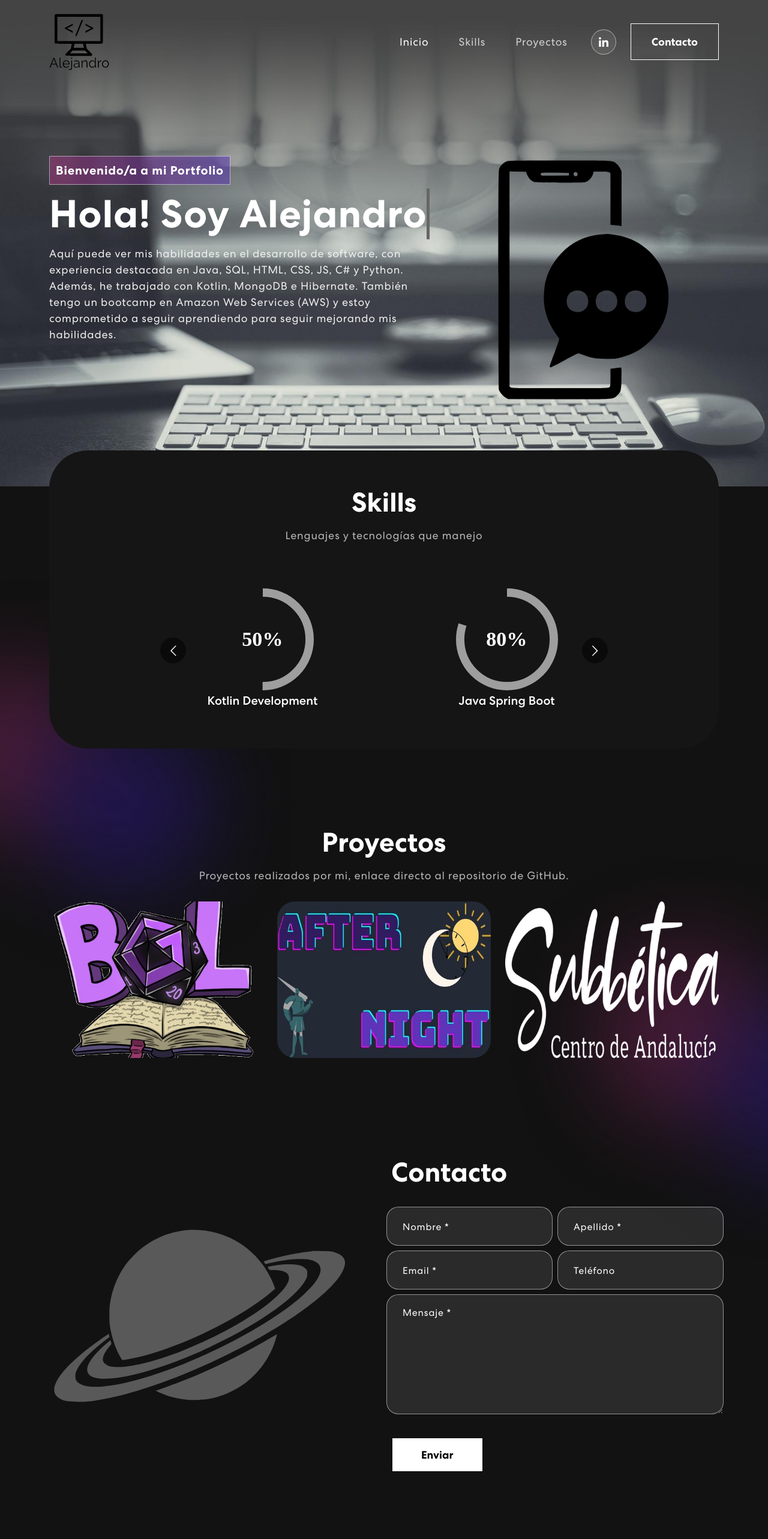
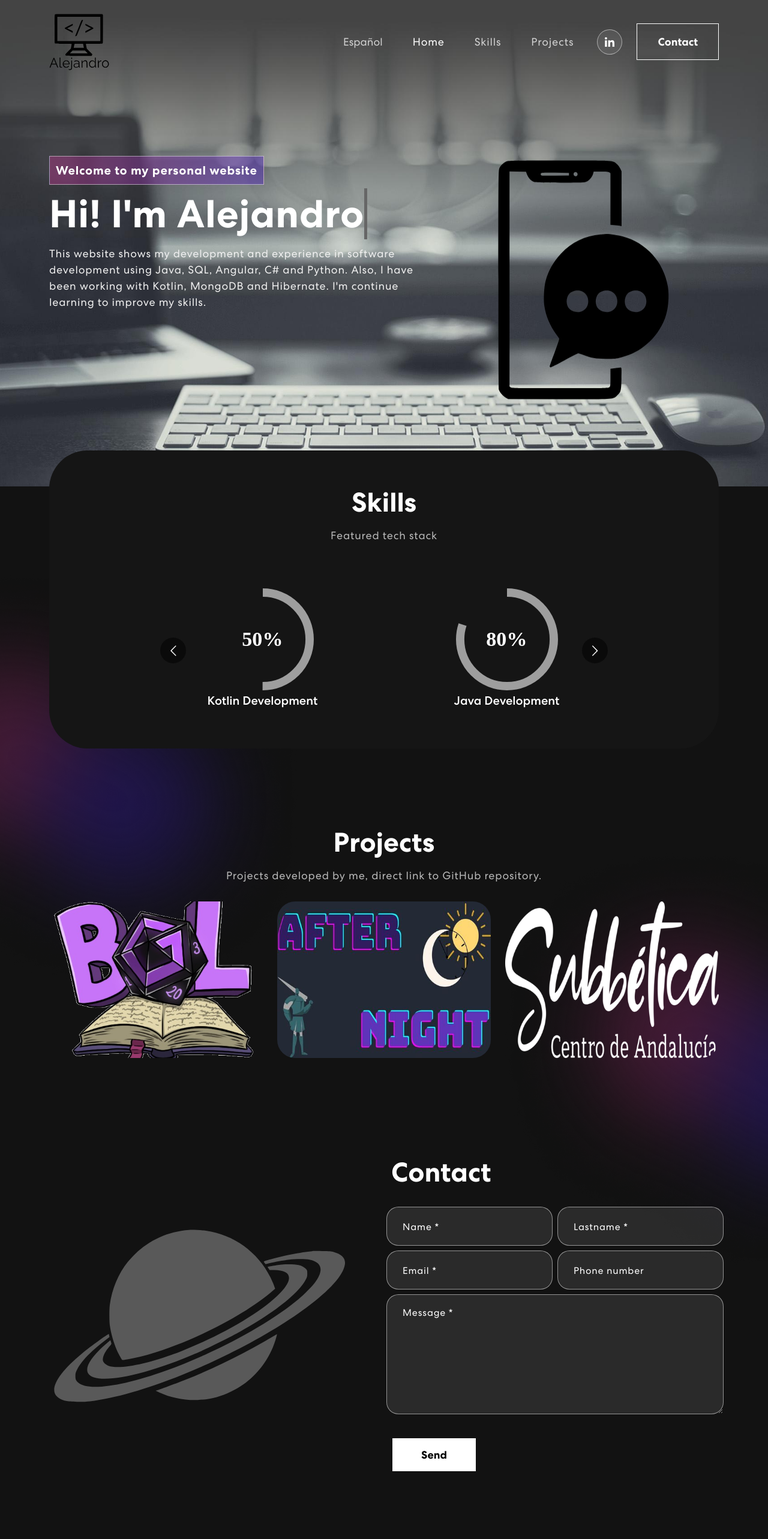
Before and after one commit to SrAlex16/portfolio, a React (Create React App) app: page / in a window 1280 px wide. Shown: the top 2566 px of the page at 60% size. Built offline with nearby package versions, Linux system fonts and the light colour scheme; no server answers.

Commit message:
Translation button and locations

```diff
--- a/src/App.js
+++ b/src/App.js
@@ -8,9 +8,12 @@ import { Skills } from "./components/Skills";
 import { Projects } from "./components/Projects";
 import { Contact } from "./components/Contact";
 import { Footer } from "./components/Footer";
+import { LanguageProvider } from "./components/LanguageContext";
+
 
 function App() {
   return (
+    <LanguageProvider>
       <div className="App">
         <NavBar />
         <Banner />
@@ -19,6 +22,7 @@ function App() {
         <Contact />
         <Footer />
       </div>
+    </LanguageProvider>
   );
 }
 
--- a/src/components/Banner.js
+++ b/src/components/Banner.js
@@ -1,18 +1,24 @@
-import React from 'react'
-
-import { useState, useEffect } from "react";
+import React, { useContext, useState, useEffect } from "react";
 import { Container, Row, Col } from "react-bootstrap";
 import headerImg from "../assets/img/header-img.svg";
 import 'animate.css';
 import TrackVisibility from 'react-on-screen';
 
+import engTexts from './engTexts.json';
+import espTexts from './espTexts.json';
+import { LanguageContext } from './LanguageContext';
+
 export const Banner = () => {
+  // Obtener idioma del contexto global
+  const { language } = useContext(LanguageContext);
+  const texts = language === 'en' ? engTexts : espTexts;
   const [loopNum, setLoopNum] = useState(0);
   const [isDeleting, setIsDeleting] = useState(false);
   const [text, setText] = useState('');
   const [delta, setDelta] = useState(300 - Math.random() * 100);
   const [index, setIndex] = useState(1);
-  const toRotate = [ "Java Developer", "Kotlin Developer", "Cloud Architect (AWS)" ];
+  // Use optional chaining and fallback to empty array
+  const toRotate = Array.isArray(texts.banner?.toRotate) ? texts.banner.toRotate : [];
   const period = 1000;
 
   useEffect(() => {
@@ -24,8 +30,9 @@ export const Banner = () => {
   }, [text])
 
   const tick = () => {
+    if (!Array.isArray(toRotate) || toRotate.length === 0) return;
     let i = loopNum % toRotate.length;
-    let fullText = toRotate[i];
+    let fullText = toRotate[i] || '';
     let updatedText = isDeleting ? fullText.substring(0, text.length - 1) : fullText.substring(0, text.length + 1);
 
     setText(updatedText);
@@ -56,9 +63,9 @@ export const Banner = () => {
             <TrackVisibility>
               {({ isVisible }) =>
               <div className={isVisible ? "animate__animated animate__fadeIn" : ""}>
-                <span className="tagline">Bienvenido/a a mi Portfolio</span>
-                <h1>{`Hola! Soy Alejandro`} <span className="txt-rotate" dataPeriod="1000" data-rotate='[ "Java Developer", "Kotlin Developer", "Web Designer" ]'><span className="wrap">{text}</span></span></h1>
-                  <p>Aquí puede ver mis habilidades en el desarrollo de software, con experiencia destacada en Java, SQL, HTML, CSS, JS, C# y Python. Además, he trabajado con Kotlin, MongoDB e Hibernate. También tengo un bootcamp en Amazon Web Services (AWS) y estoy comprometido a seguir aprendiendo para seguir mejorando mis habilidades.</p>
+                <span className="tagline">{texts.banner.tagline}</span>
+                <h1>{texts.banner.txtRotate} <span className="txt-rotate" dataPeriod="1000" data-rotate={JSON.stringify(toRotate)}><span className="wrap">{text}</span></span></h1>
+                  <p>{texts.banner.txt}</p>
               </div>}
             </TrackVisibility>
           </Col>
--- a/src/components/Contact.js
+++ b/src/components/Contact.js
@@ -1,4 +1,4 @@
-import React, { useRef } from "react";
+import React, { useRef, useContext, useEffect } from "react";
 import emailjs from "@emailjs/browser";
 
 import { useState } from "react";
@@ -7,7 +7,13 @@ import contactImg from "../assets/img/contact-img.svg";
 import 'animate.css';
 import TrackVisibility from 'react-on-screen';
 
+import engTexts from './engTexts.json';
+import espTexts from './espTexts.json';
+import { LanguageContext } from './LanguageContext';
+
 export const Contact = () => {
+  const { language } = useContext(LanguageContext);
+  const texts = language === 'en' ? engTexts : espTexts;
   const formInitialDetails = {
     firstName: '',
     lastName: '',
@@ -16,7 +22,11 @@ export const Contact = () => {
     message: ''
   }
   const [formDetails, setFormDetails] = useState(formInitialDetails);
-  const [buttonText, setButtonText] = useState('Enviar');
+  const [buttonText, setButtonText] = useState(texts.contact.sendBtn);
+
+  useEffect(() => {
+    setButtonText(texts.contact.sendBtn);
+  }, [language]);
   const [status] = useState({});
 
   const onFormUpdate = (category, value) => {
@@ -31,15 +41,12 @@ export const Contact = () => {
   const sendEmail = (e) => {
     e.preventDefault();
 
-    console.log("entro en sendEmail()")
-    console.log("nombre: "+formDetails.firstName)
-
     if((formDetails.firstName.length === 0)||(formDetails.lastName.length === 0)||(formDetails.email.length === 0)||(formDetails.message.length === 0))
     {
       alert("Debes rellenar todos los campos obligatorios (*)")
     }else{
 
-      setButtonText("Mensaje enviado")
+      setButtonText(texts.contact.sendBtn);
       emailjs
       .sendForm(
         "service_3mqgzdb",
@@ -50,8 +57,6 @@ export const Contact = () => {
       .then(
         (result) => {
           console.log(result.text);
-          console.log("message sent");
-          console.log(formDetails.firstName);
           //alert("mensaje enviado") //cambiar esto
           window.location.reload(); //refresco la página para borrar los campos del formulario
         },
@@ -59,7 +64,7 @@ export const Contact = () => {
           console.log(error.text);
         }
       );
-      setButtonText("Mensje Enviado")
+      setButtonText(texts.contact.sent)
     }
   };
 
@@ -79,23 +84,23 @@ export const Contact = () => {
             <TrackVisibility>
               {({ isVisible }) =>
                 <div className={isVisible ? "animate__animated animate__fadeIn" : ""}>
-                <h2>Contacto</h2>
+                <h2>{texts.contact.contact}</h2>
                 <form ref={form} onSubmit={sendEmail}>
                   <Row>
                     <Col size={12} sm={6} className="px-1">
-                      <input name="firstName" type="text" value={formDetails.firstName} placeholder="Nombre *" onChange={(e) => onFormUpdate('firstName', e.target.value)} />
+                      <input name="firstName" type="text" value={formDetails.firstName} placeholder={texts.contact.firstName} onChange={(e) => onFormUpdate('firstName', e.target.value)} />
                     </Col>
                     <Col size={12} sm={6} className="px-1">
-                      <input name="lastName" type="text" value={formDetails.lastName} placeholder="Apellido *" onChange={(e) => onFormUpdate('lastName', e.target.value)}/>
+                      <input name="lastName" type="text" value={formDetails.lastName} placeholder={texts.contact.lastName} onChange={(e) => onFormUpdate('lastName', e.target.value)}/>
                     </Col>
                     <Col size={12} sm={6} className="px-1">
-                      <input name="email" type="email" value={formDetails.email} placeholder="Email *" onChange={(e) => onFormUpdate('email', e.target.value)} />
+                      <input name="email" type="email" value={formDetails.email} placeholder={texts.contact.email} onChange={(e) => onFormUpdate('email', e.target.value)} />
                     </Col>
                     <Col size={12} sm={6} className="px-1">
-                      <input name="phone" type="tel" value={formDetails.phone} placeholder="Teléfono" onChange={(e) => onFormUpdate('phone', e.target.value)}/>
+                      <input name="phone" type="tel" value={formDetails.phone} placeholder={texts.contact.phone} onChange={(e) => onFormUpdate('phone', e.target.value)}/>
                     </Col>
                     <Col size={12} className="px-1">
-                      <textarea name="message" rows="6" value={formDetails.message} placeholder="Mensaje *" onChange={(e) => onFormUpdate('message', e.target.value)}></textarea>
+                      <textarea name="message" rows="6" value={formDetails.message} placeholder={texts.contact.message} onChange={(e) => onFormUpdate('message', e.target.value)}></textarea>
                       <button type="submit"><span>{buttonText}</span></button>
                     </Col>
                     {
--- /dev/null
+++ b/src/components/LanguageContext.js
@@ -0,0 +1,13 @@
+import React, { createContext, useState } from 'react';
+
+export const LanguageContext = createContext();
+
+export const LanguageProvider = ({ children }) => {
+  const [language, setLanguage] = useState('en');
+
+  return (
+    <LanguageContext.Provider value={{ language, setLanguage }}>
+      {children}
+    </LanguageContext.Provider>
+  );
+};
--- a/src/components/NavBar.js
+++ b/src/components/NavBar.js
@@ -1,16 +1,18 @@
-import React from 'react'
-
+import React, { useContext } from 'react';
 import { useState, useEffect } from "react";
 import { Navbar, Nav, Container } from "react-bootstrap";
 import logo from '../assets/img/logo.svg';
 import navIcon1 from '../assets/img/nav-icon1.svg'; //linkedin
 import { HashLink } from 'react-router-hash-link';
 import {BrowserRouter as Router} from "react-router-dom";
+import engTexts from './engTexts.json';
+import espTexts from './espTexts.json';
+import { LanguageContext } from './LanguageContext';
 
 export const NavBar = () => {
-
   const [activeLink, setActiveLink] = useState('home');
   const [scrolled, setScrolled] = useState(false);
+  const { language, setLanguage } = useContext(LanguageContext);
 
   useEffect(() => {
     const onScroll = () => {
@@ -30,28 +32,37 @@ export const NavBar = () => {
     setActiveLink(value);
   }
 
+  // Selecciona los textos según el idioma
+  const texts = language === 'en' ? engTexts : espTexts;
+
   return (
     <Router>
       <Navbar expand="md" className={scrolled ? "scrolled" : ""}>
         <Container>
           <Navbar.Brand href="/">
-            <img class="imgLogo2" src={logo} alt="Logo" />
+            <img className="imgLogo2" src={logo} alt="Logo" />
           </Navbar.Brand>
           <Navbar.Toggle aria-controls="basic-navbar-nav">
             <span className="navbar-toggler-icon"></span>
           </Navbar.Toggle>
           <Navbar.Collapse id="basic-navbar-nav">
             <Nav className="ms-auto">
-              <Nav.Link href="#home" className={activeLink === 'home' ? 'active navbar-link' : 'navbar-link'} onClick={() => onUpdateActiveLink('home')}>Inicio</Nav.Link>
-              <Nav.Link href="#skills" className={activeLink === 'skills' ? 'active navbar-link' : 'navbar-link'} onClick={() => onUpdateActiveLink('skills')}>Skills</Nav.Link>
-              <Nav.Link href="#project" className={activeLink === 'project' ? 'active navbar-link' : 'navbar-link'} onClick={() => onUpdateActiveLink('project')}>Proyectos</Nav.Link>
+              <Nav.Link href="#language" className={activeLink === 'language' ? 'active navbar-link' : 'navbar-link'} onClick={() => onUpdateActiveLink('language')}>
+                {/* Botón para cambiar idioma */}
+                <button onClick={() => setLanguage(language === 'en' ? 'es' : 'en')} style={{background: 'none', border: 'none', color: 'inherit', padding: 0, font: 'inherit', cursor: 'pointer'}}>
+                  {texts.navbar.language}
+                </button>
+              </Nav.Link>
+              <Nav.Link href="#home" className={activeLink === 'home' ? 'active navbar-link' : 'navbar-link'} onClick={() => onUpdateActiveLink('home')}>{texts.navbar.home}</Nav.Link>
+              <Nav.Link href="#skills" className={activeLink === 'skills' ? 'active navbar-link' : 'navbar-link'} onClick={() => onUpdateActiveLink('skills')}>{texts.navbar.skills}</Nav.Link>
+              <Nav.Link href="#project" className={activeLink === 'project' ? 'active navbar-link' : 'navbar-link'} onClick={() => onUpdateActiveLink('project')}>{texts.navbar.project}</Nav.Link>
             </Nav>
             <span className="navbar-text">
               <div className="social-icon">
                 <a href="https://www.linkedin.com/in/alejandro-t-41551a140/"><img src={navIcon1} alt="" /></a>
               </div>
               <HashLink to='#connect'>
-                <button className="vvd"><span>Contacto</span></button>
+                <button className="vvd"><span>{texts.navbar.connect}</span></button>
               </HashLink>
             </span>
           </Navbar.Collapse>
--- a/src/components/Projects.js
+++ b/src/components/Projects.js
@@ -1,4 +1,4 @@
-import React from 'react'
+import React, { useContext } from 'react'
 
 import { Container, Row, Col, Tab, Nav } from "react-bootstrap";
 import { ProjectCard } from "./ProjectCard";
@@ -9,24 +9,30 @@ import colorSharp2 from "../assets/img/color-sharp2.png";
 import 'animate.css';
 import TrackVisibility from 'react-on-screen';
 
+import engTexts from './engTexts.json';
+import espTexts from './espTexts.json';
+import { LanguageContext } from './LanguageContext';
+
 export const Projects = () => {
+  const { language } = useContext(LanguageContext);
+  const texts = language === 'en' ? engTexts : espTexts;
 
   const projects = [
     {
       title: "My Gameboard Library",
-      description: "App de gestión de eventos de juegos de mesa.",
+      description: texts.proyects.proyect1,
       imgUrl: projImg1,
       link: 'https://github.com/Lander990/my-gameboard-library',
     },
     {
       title: "Afternight",
-      description: "Videojuego de plataformas para móviles android.",
+      description: texts.proyects.proyect2,
       imgUrl: projImg2,
       link: 'https://github.com/SrAlex16/Afternight',
     },
     {
       title: "Subbética Destino de Calidad Turística",
-      description: "Página web de la gestión de la calidad turística en la comarca de la Subbética Cordobesa",
+      description: texts.proyects.proyect3,
       imgUrl: projImg3,
       link: 'https://subbeticadestinodecalidad.es',
     },
@@ -40,8 +46,8 @@ export const Projects = () => {
             <TrackVisibility>
               {({ isVisible }) =>
               <div className={isVisible ? "animate__animated animate__fadeIn": ""}>
-                <h2>Proyectos</h2>
-                <p>Proyectos realizados por mi, enlace directo al repositorio de GitHub.</p>
+                <h2>{texts.proyects.proyects}</h2>
+                <p>{texts.proyects.proyectsDesc}</p>
                 <Tab.Container id="projects-tabs" defaultActiveKey="first">
                   <Tab.Content id="slideInUp" className={isVisible ? "animate__animated animate__slideInUp" : ""}>
                     <Tab.Pane eventKey="first">
--- a/src/components/Skills.js
+++ b/src/components/Skills.js
@@ -1,4 +1,4 @@
-import React from 'react'
+import React, { useContext } from 'react'
 
 import PropTypes from 'prop-types';
 import CircularProgress from '@mui/material/CircularProgress';
@@ -11,7 +11,13 @@ import Carousel from 'react-multi-carousel';
 import 'react-multi-carousel/lib/styles.css';
 import colorSharp from "../assets/img/color-sharp.png"
 
+import engTexts from './engTexts.json';
+import espTexts from './espTexts.json';
+import { LanguageContext } from './LanguageContext';
+
 export const Skills = () => {
+  const { language } = useContext(LanguageContext);
+  const texts = language === 'en' ? engTexts : espTexts;
   const responsive = {
     superLargeDesktop: {
       // the naming can be any, depends on you.
@@ -77,24 +83,24 @@ export const Skills = () => {
             <div className="row">
                 <div className="col-12">
                     <div className="skill-bx wow zoomIn">
-                        <h2>Skills</h2>
-                        <p>Lenguajes y tecnologías que manejo</p>
+                        <h2>{texts.skill.skill}</h2>
+                        <p>{texts.skill.text}</p>
                         <Carousel responsive={responsive} infinite={true} className="owl-carousel owl-theme skill-slider">
                             <div className="item">
                               <CircularProgressWithLabel value={50} />
-                              <h5>Kotlin Development</h5>
+                              <h5>{texts.skill.toRotate[0]}</h5>
                             </div>
                             <div className="item">
                               <CircularProgressWithLabel value={80} />
-                              <h5>Java Spring Boot</h5>
+                              <h5>{texts.skill.toRotate[1]}</h5>
                             </div>
                             <div className="item">
                               <CircularProgressWithLabel value={75} />
-                              <h5>AWS</h5>
+                              <h5>{texts.skill.toRotate[2]}</h5>
                             </div>
                             <div className="item">
                               <CircularProgressWithLabel value={70} />
-                              <h5>SQL Development</h5>
+                              <h5>{texts.skill.toRotate[3]}</h5>
                             </div>
                         </Carousel>
                     </div>
--- a/src/components/engTexts.json
+++ b/src/components/engTexts.json
@@ -1,23 +1,46 @@
 {
+    "navbar": {
+        "language": "Español",
         "home": "Home",
+        "skills": "Skills",
         "project": "Projects",
-    "connect": "Contact",
+        "connect": "Contact"
+    },
 
+    "banner": {
         "tagline": "Welcome to my personal website",
-    "txtRotate": "My website shows my development skills, outstanding experience with Java, SQL, HTML, CSS, JS, C# and Python. Also, I have been working with Kotlin, MongoDB y Hibernate, and I am continue learning to improve my skills.",
+        "txtRotate": "Hi! I'm Alejandro",
+        "txt": "This website shows my development and experience in software development using Java, SQL, Angular, C# and Python. Also, I have been working with Kotlin, MongoDB and Hibernate. I'm continue learning to improve my skills.",
+        "toRotate": ["Java Developer", "Kotlin Developer", "Cloud Architect (AWS)"]
+    },
 
-    "skill": "outstanding software",
+    "skill": {
+        "skill": "Skills",
+        "text": "Featured tech stack",
+        "toRotate": [
+            "Kotlin Development",
+            "Java Development",
+            "AWS",
+            "SQL Development"
+        ]
+    },
 
-    "proyecto1": "Table-games events managements android app.",
-    "proyecto2": "Android game.",
-    "proyecto3": "Website for tourism quality management in the Subbética region",
-    "proyectos": "Projects",
-    "proyectosDesc": "Projects developed by me, direct link to GitHub repository.",
+    "proyects": {
+        "proyect1": "Table-games events managements android app.",
+        "proyect2": "Android game.",
+        "proyect3": "Website for tourism quality management in the Subbética region",
+        "proyects": "Projects",
+        "proyectsDesc": "Projects developed by me, direct link to GitHub repository."
+    },
 
-    "contacto": "Contact",
+    "contact": {
+        "contact": "Contact",
         "firstName": "Name *",
         "lastName": "Lastname *",
+        "email": "Email *",
         "phone": "Phone number",
         "message": "Message *",
-    "enviarBtn": "Send"
+        "sendBtn": "Send",
+        "sent": "Message sent"
     }
+}
--- /dev/null
+++ b/src/components/espTexts.json
@@ -0,0 +1,46 @@
+{
+    "navbar": {
+        "language": "English",
+        "home": "Inicio",
+        "skills": "Habilidades",
+        "project": "Proyectos",
+        "connect": "Contacto"
+    },
+
+    "banner": {
+        "tagline": "Bienvenido a mi sitio web personal",
+        "txtRotate": "¡Hola! Soy Alejandro",
+        "txt": "En esta página puedes ver mis habilidades y experiencia destacadas en desarrollo Java, SQL, Angular, C# y Python. Además, he estado trabajando con Kotlin, MongoDB e Hibernate, y sigo aprendiendo constantemente para mejorar mis habilidades.",
+        "toRotate": ["Desarrollo Java", "Desarrollo Kotlin", "ArquitectoCloud (AWS)"]
+    },
+
+    "skill": {
+        "skill": "Habilidades",
+        "text": "Stack tecnológico destacado",
+        "toRotate": [
+            "Desarrollo Kotlin",
+            "Desarrollo Java",
+            "AWS",
+            "Desarrollo SQL"
+        ]
+    },
+
+    "proyects": {
+        "proyect1": "Aplicación android para gestionar eventos de juegos de mesa.",
+        "proyect2": "Juego de Android.",
+        "proyect3": "Sitio web sobre gestión de la calidad del turismo en la región de la Subbética",
+        "proyects": "Proyectos",
+        "proyectsDesc": "Proyectos desarrollados por mí, enlace directo al repositorio de GitHub."
+    },
+
+    "contact": {
+        "contact": "Contacto",
+        "firstName": "Nombre *",
+        "lastName": "Apellido *",
+        "email": "Correo electrónico *",
+        "phone": "Número de teléfono",
+        "message": "Mensaje *",
+        "sendBtn": "Enviar",
+        "sent": "Mensaje enviado"
+    }
+}
```
Also changed, not shown: 1 other file (tests, documents, lock files or other folders). Lines whose indentation alone changed are shown as unchanged.
